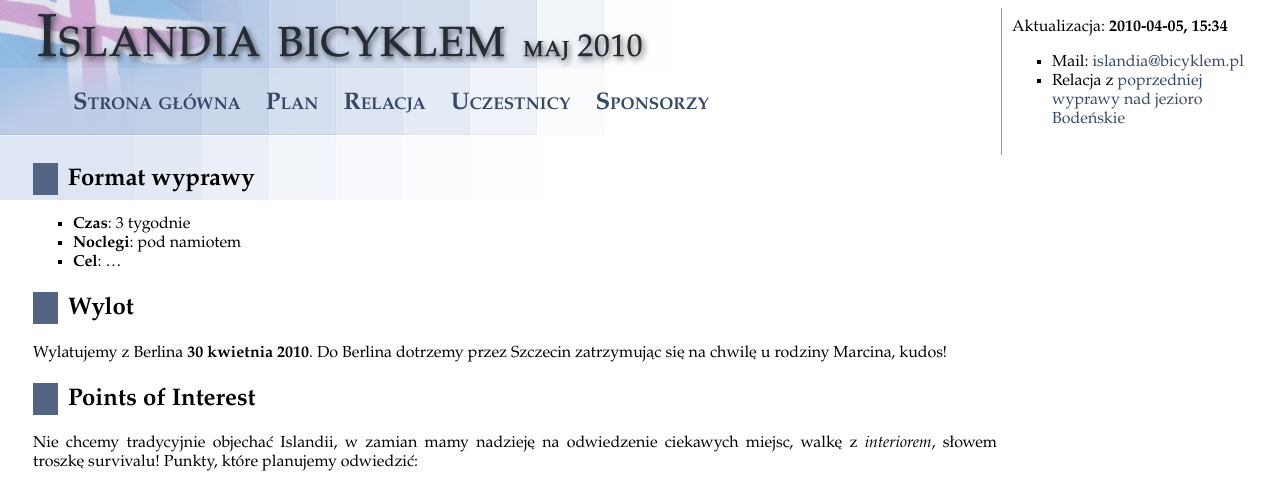
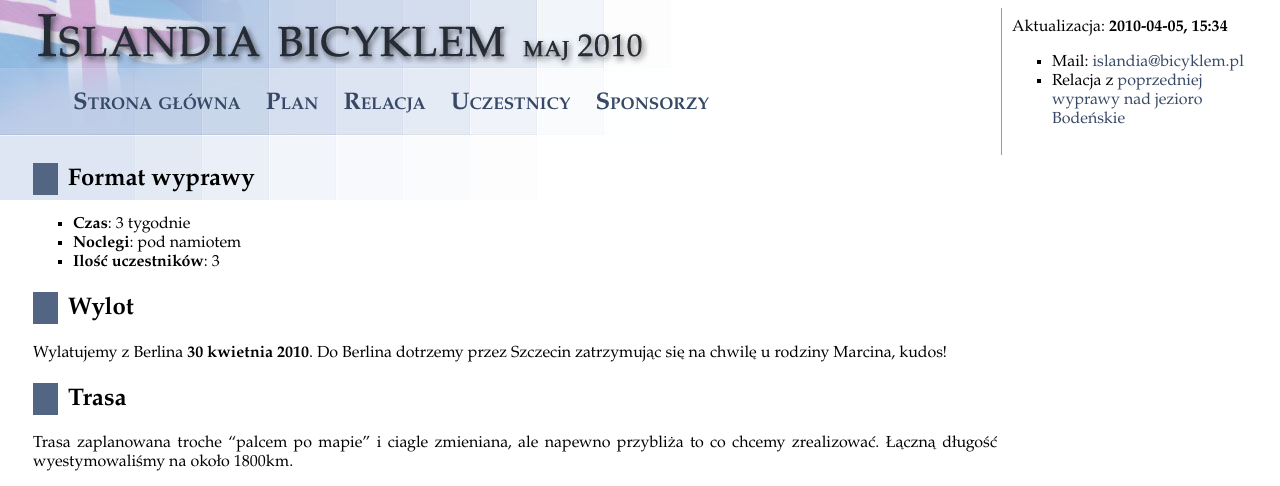
Before and after one commit to michalbugno/bicyklem.pl, a Jekyll site: the page built from trip_plan.markdown, in a window 1280 px wide and 1400 px high. Shown: the top 486 px of the window. Built offline with Jekyll 4.4.1, drawn with Linux system fonts in a browser that asks for light colours; some of the changed text lies outside the part shown.

Commit message:
Plan trasy i mapka

```diff
--- a/trip_plan.markdown
+++ b/trip_plan.markdown
@@ -6,11 +6,27 @@
 
 * **Czas**: 3 tygodnie
 * **Noclegi**: pod namiotem
-* **Cel**: ...
+* **Ilość uczestników**: 3
 
 ## Wylot
 Wylatujemy z Berlina **30 kwietnia 2010**. Do Berlina dotrzemy przez Szczecin
 zatrzymując się na chwilę u rodziny Marcina, kudos!
+
+## Trasa
+
+Trasa zaplanowana troche "palcem po mapie" i ciagle zmieniana, ale napewno przybliża to co chcemy zrealizować.
+Łączną długość wyestymowaliśmy na około 1800km.
+
+<div>
+<!-- <object width="425" height="350" frameborder="0" scrolling="no" marginheight="0" marginwidth="0" data="http://maps.google.com/maps/ms?ie=UTF8&amp;hl=pl&amp;msa=0&amp;msid=114508869251861488154.0004837bd750e44d9d7ab&amp;ll=65.476508,-18.566895&amp;spn=3.012124,10.089701&amp;output=embed"></object> -->
+<!-- <br /> -->
+<!-- <small>Pokaż <a href="http://maps.google.com/maps/ms?ie=UTF8&amp;hl=pl&amp;t=p&amp;msa=0&amp;msid=114508869251861488154.0004837bd750e44d9d7ab&amp;ll=65.044333,-18.500977&amp;spn=4.360992,19.665527&amp;source=embed" style="color:#0000FF;text-align:left">Islandia Bicyklem 2010</a> na większej mapie</small> -->
+<iframe width="640" height="480" frameborder="0" scrolling="no" marginheight="0" marginwidth="0" src="http://maps.google.com/maps/ms?ie=UTF8&amp;hl=pl&amp;msa=0&amp;msid=114508869251861488154.0004837bd750e44d9d7ab&amp;ll=65.007224,-18.544922&amp;spn=4.460137,14.0625&amp;t=p&amp;z=6&amp;output=embed">
+
+</iframe>
+<br/>
+<small>Pokaż <a href="http://maps.google.com/maps/ms?ie=UTF8&amp;hl=pl&amp;msa=0&amp;msid=114508869251861488154.0004837bd750e44d9d7ab&amp;ll=65.007224,-18.544922&amp;spn=4.460137,14.0625&amp;t=p&amp;z=6&amp;source=embed" style="color:#0000FF;text-align:left">Islandia Bicyklem 2010</a> na większej mapie</small>
+</div>
 
 ## Points of Interest
 Nie chcemy tradycyjnie objechać Islandii, w zamian mamy nadzieję na odwiedzenie
```
